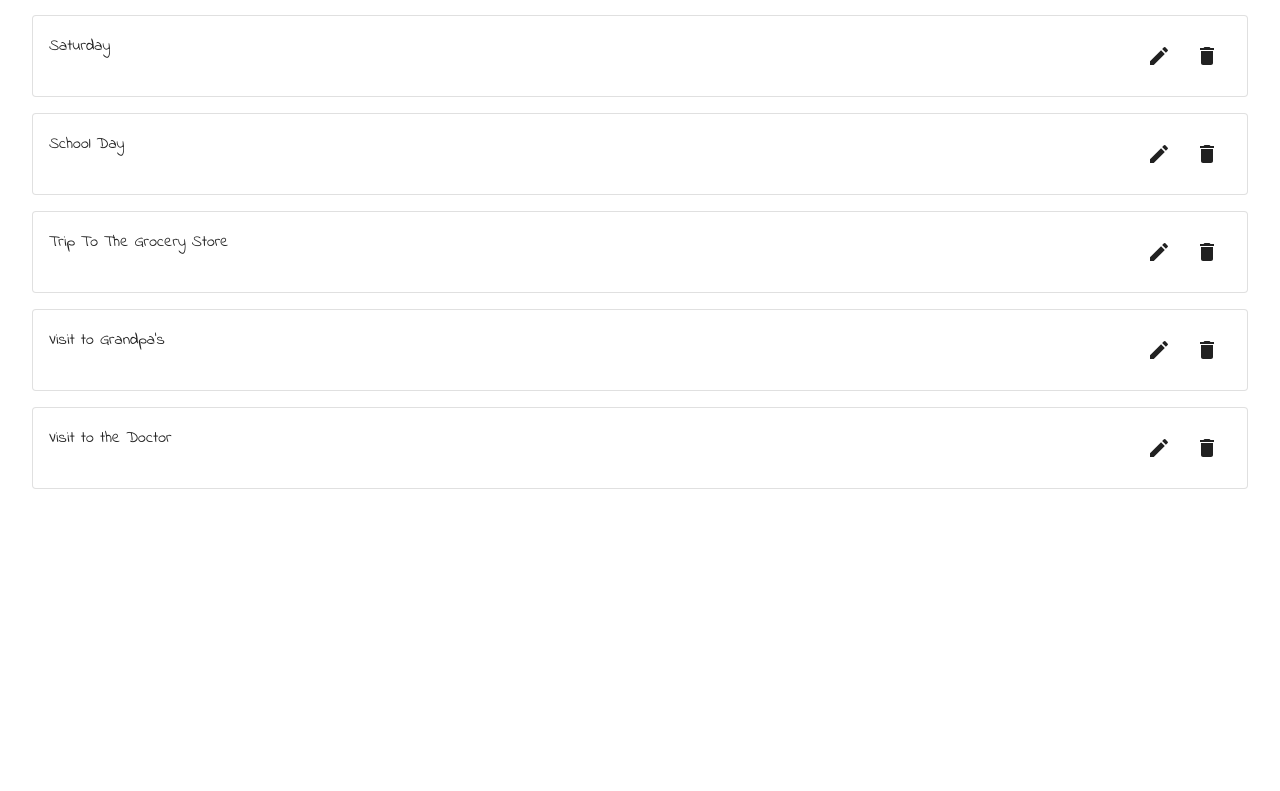
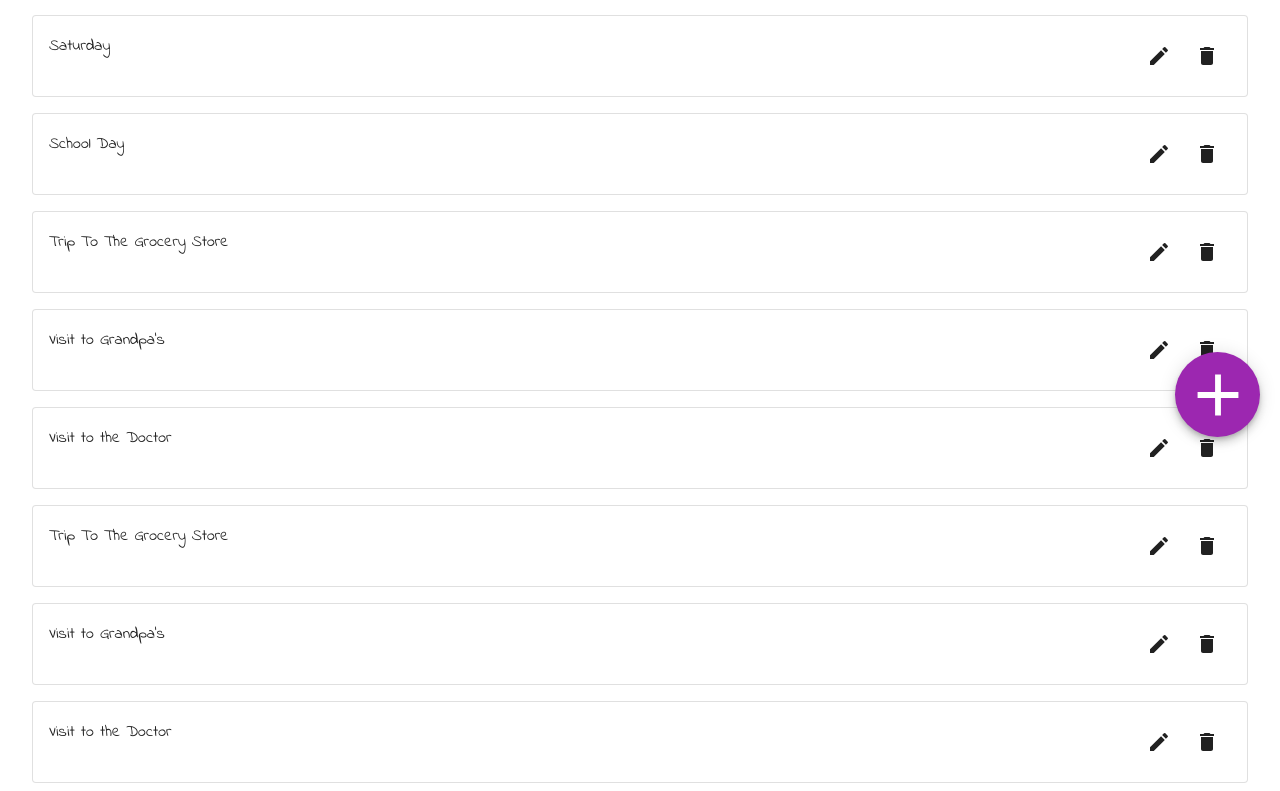
Before and after one commit to julezfitz/Sketchedule, a React (Create React App) app: page / in a window 1280 px wide. Shown: the part 343-1134 px from the top of the page. Before the commit the page ends 840 px from the top, so only its background shows below. Built offline with nearby package versions, Linux system fonts and the light colour scheme.

Commit message:
adds floating add button to schedule view

```diff
--- a/src/Components/Modules/Schedules/ScheduleList.js
+++ b/src/Components/Modules/Schedules/ScheduleList.js
@@ -1,13 +1,34 @@
 import React from 'react';
 import { Box, Grid, Typography } from '@mui/material';
+import Fab from '@mui/material/Fab';
+import AddIcon from '@mui/icons-material/Add';
 import ScheduleItem from './ScheduleItem';
+
+const addButtonStyle = {
+  margin: 0,
+  top: 'auto',
+  right: 20,
+  bottom: 20,
+  left: 'auto',
+  position: 'fixed',
+  width: 85,
+  height: 85,
+};
+
+const addIcon = {
+  fontSize: 70,
+};
+
+const hello = () => {
+  console.log('hello');
+};
 
 export default function ScheduleList() {
 //   const [schedules, setSchedules] = useState([]);
 
   return (
     <Box sx={{ flexGrow: 1, minHeight: '60vh' }}>
-      <Typography>My Sketchedules</Typography>
+      <Typography marginLeft={1.5}>My Sketchedules</Typography>
       <Grid container spacing={2} columns={16}>
         <Grid
           item
@@ -63,7 +84,28 @@ export default function ScheduleList() {
                 name="Visit to the Doctor"
               />
             </Grid>
+            <Grid item xs={15}>
+              <ScheduleItem
+                key="23"
+                name="Trip To The Grocery Store"
+              />
+            </Grid>
+            <Grid item xs={15}>
+              <ScheduleItem
+                key="24"
+                name="Visit to Grandpa's"
+              />
+            </Grid>
+            <Grid item xs={15}>
+              <ScheduleItem
+                key="25"
+                name="Visit to the Doctor"
+              />
+            </Grid>
           </Grid>
+          <Fab onClick={hello} color="secondary" style={addButtonStyle} aria-label="add new schedule">
+            <AddIcon style={addIcon} labelStyle={{ fontSize: '200%' }} />
+          </Fab>
         </Grid>
       </Grid>
     </Box>
```
